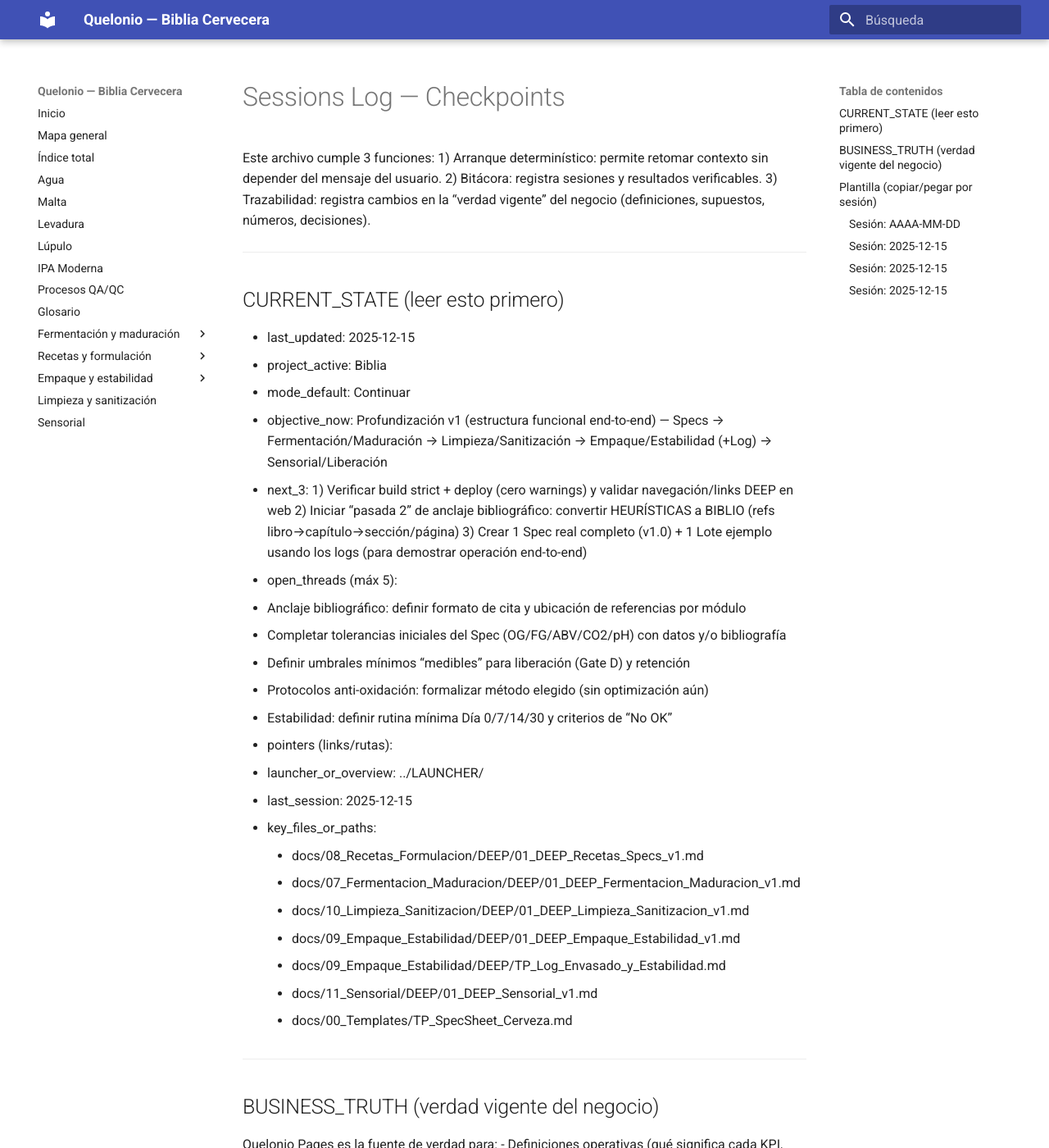
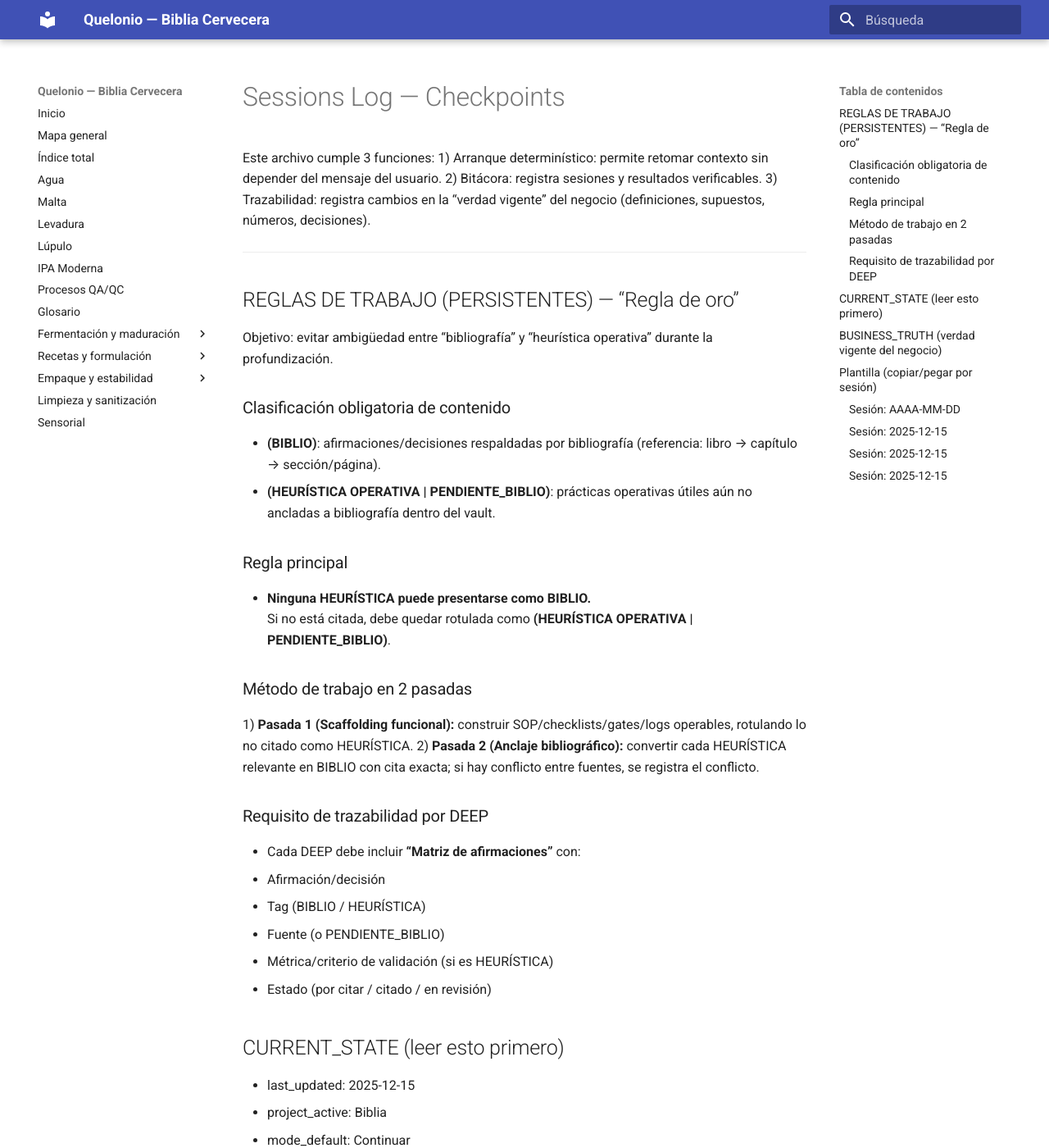
Before and after one commit to zumajuano-byte/quelonio-pages, an MkDocs documentation site: the page built from docs/99_Indice_y_Mapas/SESSIONS_LOG.md, in a window 1280 px wide and 1400 px high. Shown: the whole window at 82% size. Built offline with MkDocs 1.6.1 and Material for MkDocs 9.7.7, drawn with Linux system fonts in a browser that asks for light colours.

Commit message:
Registrar Regla de oro (BIBLIO vs HEURISTICA) en SESSIONS_LOG y referenciar desde START_HERE

```diff
--- a/docs/99_Indice_y_Mapas/SESSIONS_LOG.md
+++ b/docs/99_Indice_y_Mapas/SESSIONS_LOG.md
@@ -6,6 +6,30 @@ Este archivo cumple 3 funciones:
 3) Trazabilidad: registra cambios en la “verdad vigente” del negocio (definiciones, supuestos, números, decisiones).
 
 ---
+## REGLAS DE TRABAJO (PERSISTENTES) — “Regla de oro”
+Objetivo: evitar ambigüedad entre “bibliografía” y “heurística operativa” durante la profundización.
+
+### Clasificación obligatoria de contenido
+- **(BIBLIO)**: afirmaciones/decisiones respaldadas por bibliografía (referencia: libro → capítulo → sección/página).
+- **(HEURÍSTICA OPERATIVA | PENDIENTE_BIBLIO)**: prácticas operativas útiles aún no ancladas a bibliografía dentro del vault.
+
+### Regla principal
+- **Ninguna HEURÍSTICA puede presentarse como BIBLIO.**
+  Si no está citada, debe quedar rotulada como **(HEURÍSTICA OPERATIVA | PENDIENTE_BIBLIO)**.
+
+### Método de trabajo en 2 pasadas
+1) **Pasada 1 (Scaffolding funcional):** construir SOP/checklists/gates/logs operables, rotulando lo no citado como HEURÍSTICA.
+2) **Pasada 2 (Anclaje bibliográfico):** convertir cada HEURÍSTICA relevante en BIBLIO con cita exacta; si hay conflicto entre fuentes, se registra el conflicto.
+
+### Requisito de trazabilidad por DEEP
+- Cada DEEP debe incluir **“Matriz de afirmaciones”** con:
+  - Afirmación/decisión
+  - Tag (BIBLIO / HEURÍSTICA)
+  - Fuente (o PENDIENTE_BIBLIO)
+  - Métrica/criterio de validación (si es HEURÍSTICA)
+  - Estado (por citar / citado / en revisión)
+
+
 
 ## CURRENT_STATE (leer esto primero)
 - last_updated: 2025-12-15
--- a/docs/99_Indice_y_Mapas/START_HERE.md
+++ b/docs/99_Indice_y_Mapas/START_HERE.md
@@ -40,6 +40,8 @@ Si el usuario pega: "volvemos + URL del sitio", el asistente DEBE:
 - Links en Markdown estándar (no Obsidian `[[ ]]`).
 - Links siempre con `/` (no usar `\`).
 - Si algo ya funciona, no se toca sin razón.
+- Lectura obligatoria: [Reglas de trabajo (Regla de oro)](99_Indice_y_Mapas/SESSIONS_LOG.md#reglas-de-trabajo-persistentes--regla-de-oro)
+
 
 ## Publicación (checklist rápido)
 Si hicimos cambios en la Biblia (MkDocs):
```
